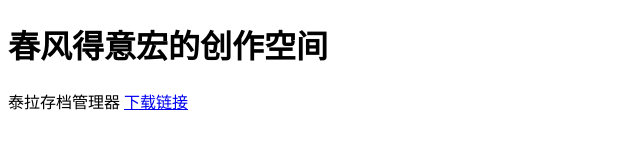
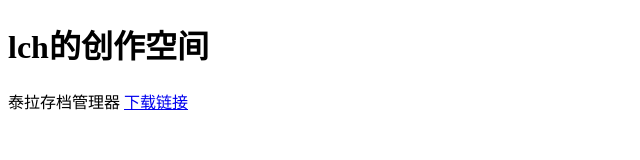
Before and after one commit to lchmade/lchmade.github.io, a plain HTML site: page index.html in a window 1280 px wide. Shown: the whole page, without its empty margins (0-640 px from the left). Drawn offline with Linux system fonts and the light colour scheme.

Commit message:
Update index.html

```diff
--- a/index.html
+++ b/index.html
@@ -5,7 +5,7 @@
 <title>The_World!</title>
 </head>
 <body>
-    <h1>春风得意宏的创作空间</h1>
+    <h1>lch的创作空间</h1>
     <p>泰拉存档管理器
  <a href="http://lchmade.github.io/terrabak/download.html">下载链接</a>
     </p>
```
